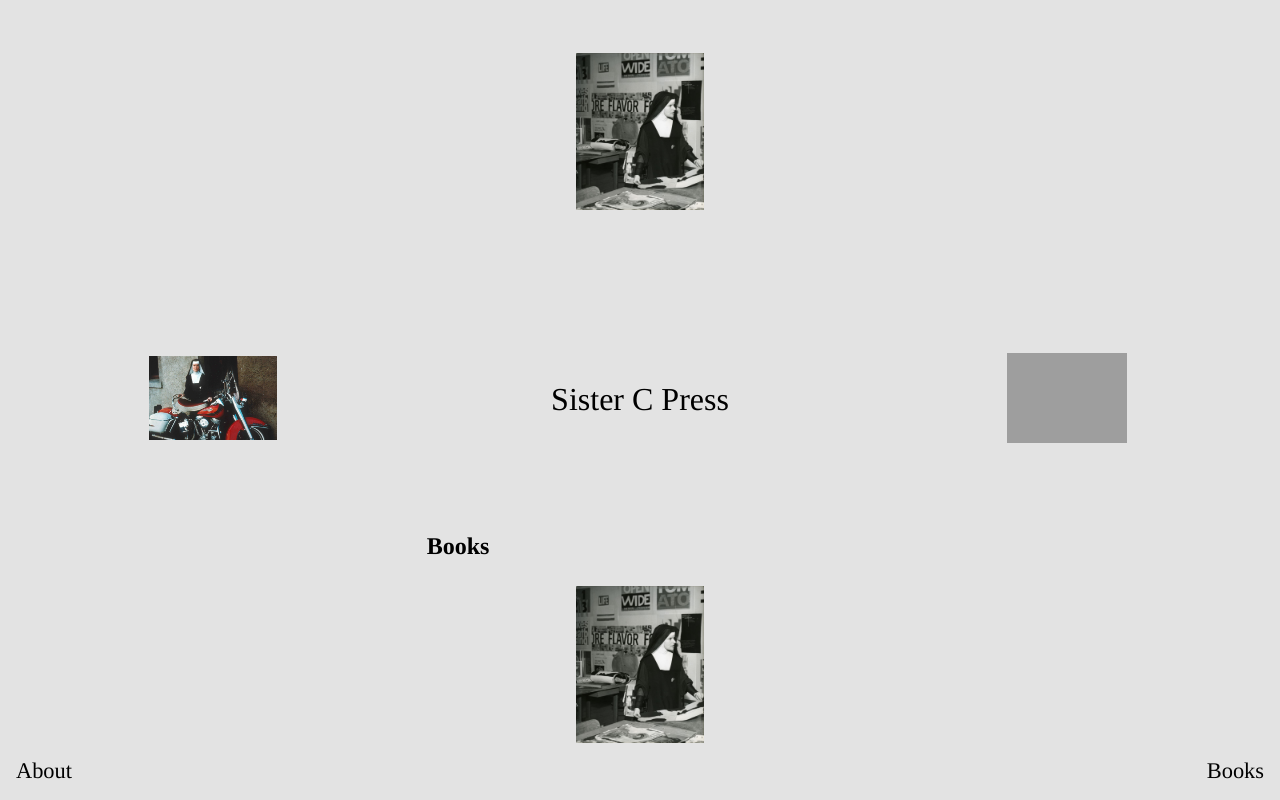
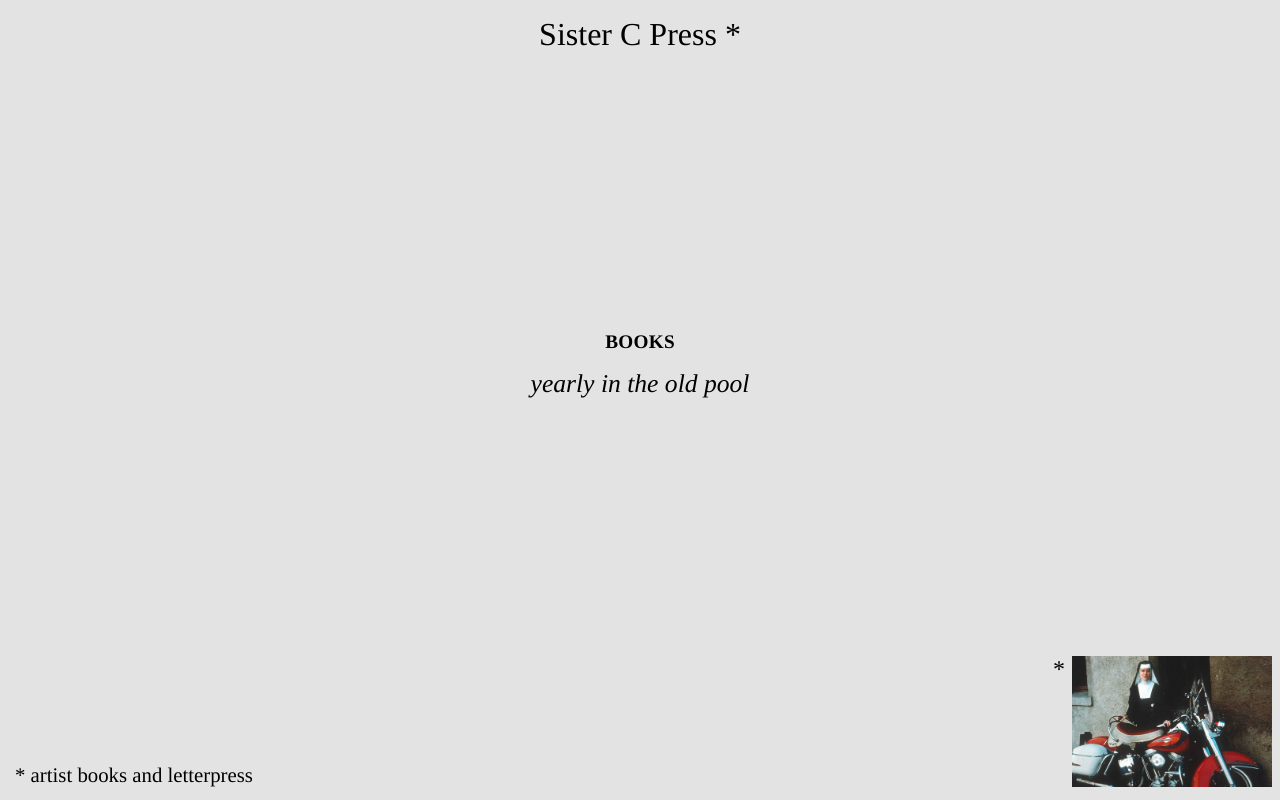
Before and after one commit to joyjade/sisterc, a plain HTML site: page index.html in a window 1280 px wide. Drawn offline with Linux system fonts and the light colour scheme; grey boxes are pictures that could not be loaded; a web font is replaced by a local one.

Commit message:
blank site clean;

```diff
--- a/assets/css/global.css
+++ b/assets/css/global.css
@@ -1,9 +1,9 @@
 /* GLOBAL */
 :root {
   --main-font: 'Junicode', Times, serif;
-  --sans: "Untitled Sans", Arial, Helvetica, sans-serif;
+  --sans: "CircledNo", Arial, Helvetica, serif;
   --primary-color: #E3E3E3;
-  --secondary-color: #FF3C3;
+  --secondary-color: #FF3C3C;
   --thin-border: 1.5px solid var(--primary-color);
   --spacing: 1rem 1.5rem;
 
@@ -13,7 +13,12 @@
  @font-face {
   font-family: "Junicode";
   font-style: normal;
-  src: url("/fonts/junicode-regular-webfont.woff") format("woff"),
+  src: url("assets/fonts/junicode-regular-webfont.woff") format("woff"),
+}
+
+@font-face {
+  font-family: "CircledNo";
+  src: url("assets/fonts/Circ-Regular.woff") format("woff");
 }
 
 
@@ -52,41 +57,125 @@ img {
   max-width: 100%;
 }
 
+p {
+  font-family: var(--sans);
+}
 
 /* STYLES */
 
+h1, h2, h3, h4, h5, h6 {
+  font-weight: 400;
+}
+
 body {
+  position: relative;
+  font-family: var(--main-font);
+  background: var(--primary-color);
+  text-align: center;
+
   display: grid;
   height: 100vh;
   width: 100vw;
   grid-template-columns: repeat(3, 1fr);
   grid-template-rows: repeat(3, 1fr);
-  font-family: var(--main-font);
-  background: var(--primary-color);
+
 }
 
-nav {
-  grid-column: 1 / 4;
-  grid-row: 3 / 4;
+/* nav {
   display: flex;
   align-items: flex-end;
-  padding: 1rem;
+  padding: 1.3rem;
   justify-content: space-between;
   font-size: 1.4rem;
+  } */
+
+
+  h1.title {
+  grid-column: 2 / 3;
+  grid-row: 1 / 2;
+  display: flex;
+  justify-content: center;
+  padding-top: 1rem;
 }
 
-h1.title {
+
+section {
+  padding-top: 4rem;
+  width: 500px;
+  margin: 0 auto;
   grid-column: 2 / 3;
   grid-row: 2 / 3;
-  font-weight: 400;
 }
 
-h1.title, .image {
-  display: flex;
-  justify-content: center;
-  align-items: center;
+
+h3 {
+  /* font-style: italic; */
+  padding-top: 1rem;
+  font-size: 1.3rem;
+
+}
+
+h3:first-of-type {
+  position: fixed;
+  bottom: 13px;
+  left: 15px;
+}
+
+h3:last-of-type{
+  grid-column: 2/3;
+}
+
+h2 {
+  text-transform: uppercase;
+  letter-spacing: 0.3px;
+  font-size: 1.2rem;
+  font-weight: 600;
+}
+
+figure.book {
+  width: 150px;
   text-align: center;
 }
+
+.pin figure {
+  display: flex;
+  width: 200px;
+  position: fixed;
+  bottom: 13px;
+  right: 20px;
+  left: unset;
+}
+
+.pin figcaption {
+  transform: translateX(-7px);
+  font-size: 1.5rem;
+}
+ol, ul {
+  counter-reset: list;
+  position: relative;
+  list-style: none;
+}
+
+ol li {
+  font-style: italic;
+  padding-top: 1rem;
+  font-size: 1.6rem;
+}
+/*
+ol li::before {
+  counter-increment: list;
+  content: counter(list);
+  font-weight: normal;
+  font-style: normal;
+  margin: auto 0.3rem;
+  font-size: 1rem;
+  font-family: 'CircledNo';
+} */
+
+
+
+
+
 
 .upper {
   grid-column: 2 / 3;
@@ -104,7 +193,3 @@ h1.title, .image {
   grid-column: 1 / 2;
   grid-row: 2 / 3;
 }
-
-.image img {
-  width: 30%;
-}
--- a/index.html
+++ b/index.html
@@ -13,33 +13,22 @@
 </head>
 
 <body class="">
-  <nav>
-    <a href="">About</a>
-    <a href="/books.html">Books</a>
-  </nav>
-  <h1 class="title">Sister C Press</h1>
-  <div class="image upper">
+  <h1 class="title">Sister C Press *</h1>
+  <section>
+    <h2>Books</h2>
+    <ol>
+      <li>
+        <a>yearly in the old pool</a>
+
+      </li>
+  </section>
+
+  <h3>* artist books and letterpress</h3>
+  <div class="pin">
     <figure>
-      <img src="assets/images/kent.jpeg" alt="Sister Corita Kent in her press">
+      <figcaption>*</figcaption>
+      <img src="assets/images/bike.jpeg" alt="Sister Corita Kent, a nun, sitting behind a red motorbike">
     </figure>
-  </div>
-  <div class="image left">
-    <figure>
-      <img src="assets/images/bike.jpeg" alt="Sister Corita Kent in her press">
-    </figure>
-  </div>
-  <div class="image right">
-    <figure>
-      <img src="assets/images/hwang.jpeg" alt="Sister Corita Kent in her press">
-    </figure>
-  </div>
-  <div class="image lower">
-    <figure>
-      <img src="assets/images/kent.jpeg" alt="Sister Corita Kent in her press">
-    </figure>
-  </div>
-  <div class="books lower">
-    <h2> Books </h2>
   </div>
 </body>
 
```
Also changed, not shown: assets/fonts/Circ-Regular.woff (added), assets/images/pool.jpg (added).
